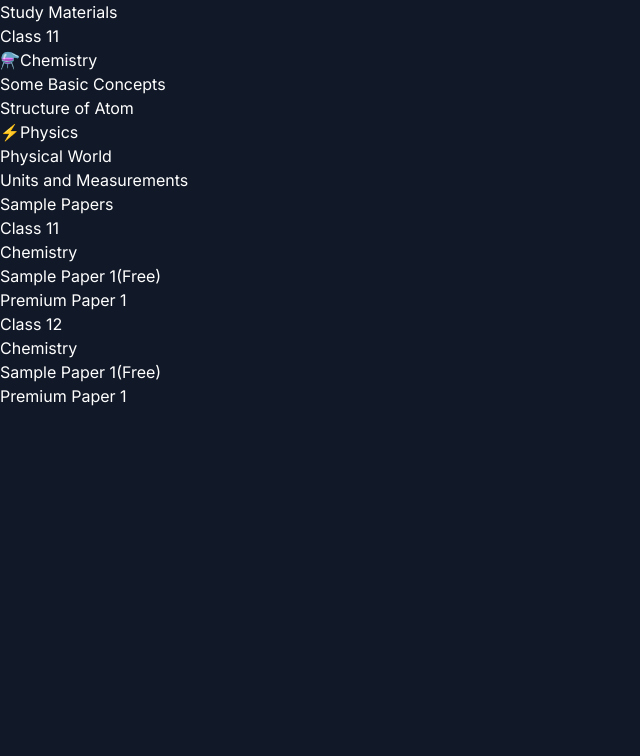
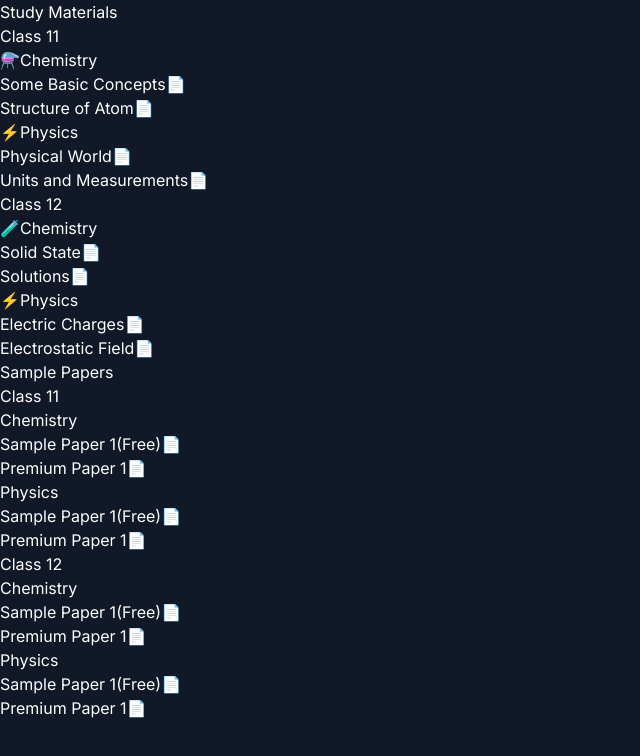
Before and after one commit to SachinVardhan06/NOTO_FRONTEND, a React (Vite) app: page /notes in a window 1280 px wide. Shown: the top 756 px of the page, without its empty margins (0-640 px from the left). Built offline with nearby package versions, Linux system fonts and the light colour scheme.

Commit message:
Added Notes

```diff
--- a/src/components/Pages/Notes.jsx
+++ b/src/components/Pages/Notes.jsx
@@ -1,5 +1,5 @@
 import React, { useState } from 'react';
-import { PDFViewer } from '@react-pdf/renderer';
+import { toast } from 'react-toastify';
 
 const Notes = ({ user, isLoggedIn }) => {
   const [selectedPDF, setSelectedPDF] = useState(null);
@@ -31,8 +31,17 @@ const Notes = ({ user, isLoggedIn }) => {
       name: "Chemistry",
       icon: "🧪",
       chapters: [
-        { id: 1, title: "Solid State", url: "Class 12 Chapter 1.pdf" },
+        { id: 1, title: "Solid State", url: "class12chem1.pdf" },
         { id: 2, title: "Solutions", url: "class12chem2.pdf" },
+      ],
+    },
+    {
+      id: 2,
+      name: "Physics",
+      icon: "⚡",
+      chapters: [
+        { id: 1, title: "Electric Charges", url: "class12phy1.pdf" },
+        { id: 2, title: "Electrostatic Field", url: "class12phy2.pdf" },
       ],
     },
   ];
@@ -43,29 +52,37 @@ const Notes = ({ user, isLoggedIn }) => {
         id: 1,
         subject: "Chemistry",
         papers: [
+          { id: 1, title: "Sample Paper 1", url: "sample11chem1.pdf", isFree: true },
+          { id: 2, title: "Premium Paper 1", url: "premium11chem1.pdf" },
+        ],
+      },
       {
-            id: 1,
-            title: "Sample Paper 1",
-            url: "Sample Paper 1 Class 11.pdf",
-            isFree: true,
-          },
-          { id: 2, title: "Premium Paper 1", url: "class11chem_p1.pdf" },
+        id: 2,
+        subject: "Physics",
+        papers: [
+          { id: 1, title: "Sample Paper 1", url: "sample11phy1.pdf", isFree: true },
+          { id: 2, title: "Premium Paper 1", url: "premium11phy1.pdf" },
         ],
       },
     ],
-    12: [{
+    12: [
+      {
         id: 1,
         subject: "Chemistry",
         papers: [
+          { id: 1, title: "Sample Paper 1", url: "sample12chem1.pdf", isFree: true },
+          { id: 2, title: "Premium Paper 1", url: "premium12chem1.pdf" },
+        ],
+      },
       {
-          id: 1,
-          title: "Sample Paper 1",
-          url: "SamplePaper1Class12.pdf",
-          isFree: true,
+        id: 2,
+        subject: "Physics",
+        papers: [
+          { id: 1, title: "Sample Paper 1", url: "sample12phy1.pdf", isFree: true },
+          { id: 2, title: "Premium Paper 1", url: "premium12phy1.pdf" },
+        ],
       },
-        { id: 2, title: "Premium Paper 1", url: "class11chem_p1.pdf" },
     ],
-    },]
   };
 
   const handlePDFClick = (url, isFree = false) => {
@@ -79,7 +96,6 @@ const Notes = ({ user, isLoggedIn }) => {
       return;
     }
 
-    // Open PDF in new tab
     window.open(`/pdfs/${url}`, '_blank');
   };
 
@@ -101,10 +117,38 @@ const Notes = ({ user, isLoggedIn }) => {
                 {subject.chapters.map(chapter => (
                   <li
                     key={chapter.id}
-                    className="cursor-pointer hover:text-blue-400 transition-colors"
+                    className="cursor-pointer hover:text-blue-400 transition-colors flex items-center justify-between"
                     onClick={() => handlePDFClick(chapter.url)}
                   >
-                    {chapter.title}
+                    <span>{chapter.title}</span>
+                    <span className="text-gray-400">📄</span>
+                  </li>
+                ))}
+              </ul>
+            </div>
+          ))}
+        </div>
+      </div>
+
+      {/* Class 12 Notes */}
+      <div className="mb-12">
+        <h3 className="text-2xl font-semibold mb-6">Class 12</h3>
+        <div className="grid grid-cols-1 md:grid-cols-2 lg:grid-cols-3 gap-6">
+          {class12Notes.map(subject => (
+            <div key={subject.id} className="bg-gray-800 p-6 rounded-lg">
+              <h4 className="text-xl font-semibold mb-4">
+                <span className="mr-2">{subject.icon}</span>
+                {subject.name}
+              </h4>
+              <ul className="space-y-3">
+                {subject.chapters.map(chapter => (
+                  <li
+                    key={chapter.id}
+                    className="cursor-pointer hover:text-blue-400 transition-colors flex items-center justify-between"
+                    onClick={() => handlePDFClick(chapter.url)}
+                  >
+                    <span>{chapter.title}</span>
+                    <span className="text-gray-400">📄</span>
                   </li>
                 ))}
               </ul>
@@ -127,13 +171,16 @@ const Notes = ({ user, isLoggedIn }) => {
                     {subject.papers.map(paper => (
                       <li
                         key={paper.id}
-                        className="cursor-pointer hover:text-blue-400 transition-colors"
+                        className="cursor-pointer hover:text-blue-400 transition-colors flex items-center justify-between"
                         onClick={() => handlePDFClick(paper.url, paper.isFree)}
                       >
+                        <span>
                           {paper.title}
                           {paper.isFree && (
                             <span className="ml-2 text-green-400 text-sm">(Free)</span>
                           )}
+                        </span>
+                        <span className="text-gray-400">📄</span>
                       </li>
                     ))}
                   </ul>
```
Lines whose indentation alone changed are shown as unchanged.
